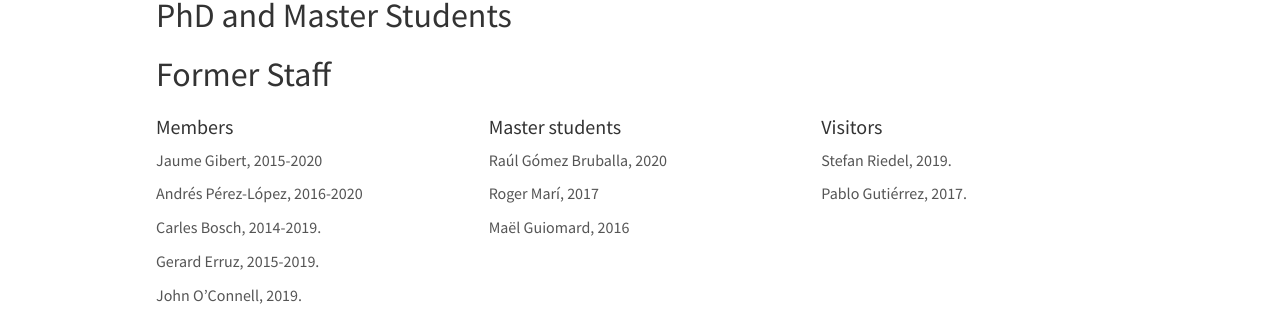
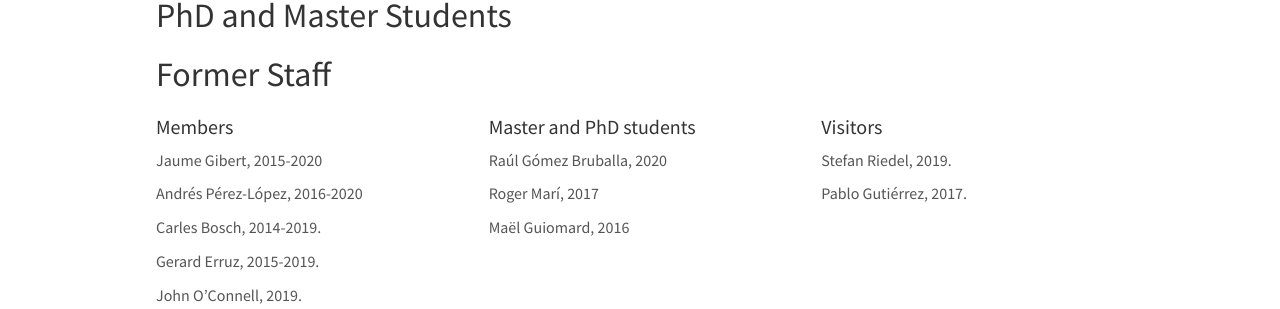
Before and after one commit to multimedia-eurecat/multimedia-eurecat.github.io, a Jekyll site: the page built from _pages/team.md, in a window 1280 px wide and 900 px high, scrolled down 821 px. Shown: the part 341-650 px from the top of the window. Built offline with Jekyll 4.4.1, drawn with Linux system fonts in a browser that asks for light colours; nearby versions of some CDN libraries.

Commit message:
Added -and PhD-

```diff
--- a/_pages/team.md
+++ b/_pages/team.md
@@ -146,7 +146,7 @@ In alphabetical order.
 </div>
 
 <div class="col-sm-4 clearfix">
-<h4>Master students</h4>
+<h4>Master and PhD students</h4>
 {% for member in site.data.former_phd_msc %}
 {{ member.name }}
 {% endfor %}
```
